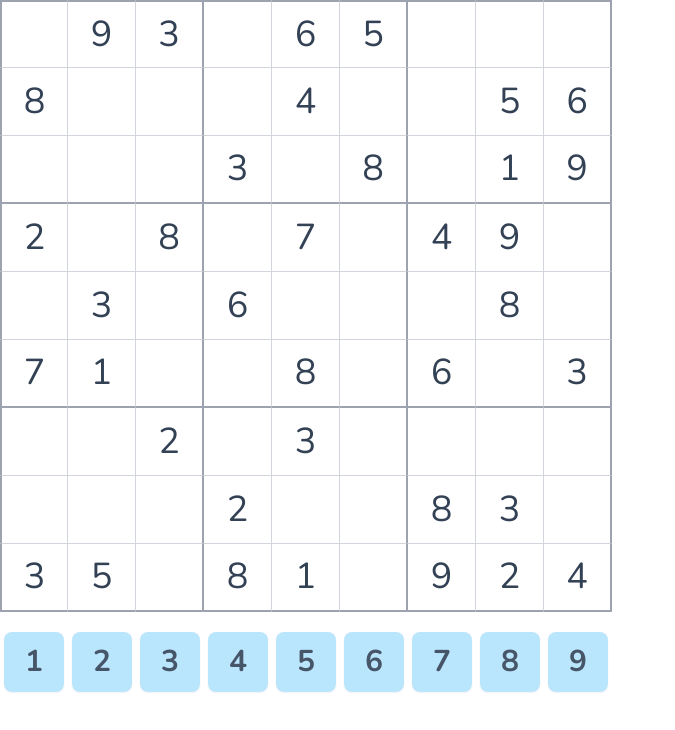
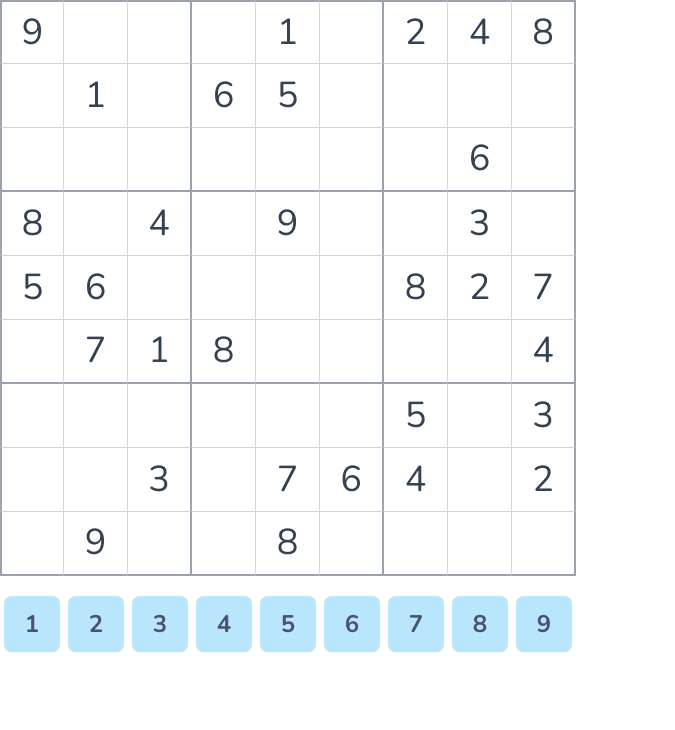
Before and after one commit to orogeny/sudoku, a React (Vite) app in the folder web-app/: page / in a window 1280 px wide. Shown: the top 730 px of the page, without its empty margins (0-675 px from the left). Built offline with nearby package versions, Linux system fonts and the light colour scheme.

Commit message:
refactor: update class names to center widgets on screen
Todo: this will need further working - min widthss are not being honoured

```diff
--- a/web-app/src/components/board.tsx
+++ b/web-app/src/components/board.tsx
@@ -24,12 +24,12 @@ function Board({
   const siblings = cellSiblings(selectedIndex);
 
   return (
-    <div className="board grid aspect-square grid-cols-9 grid-rows-9">
+    <div className="board grid aspect-square max-w-3xl grid-cols-9 grid-rows-9">
       {cells.map((content, i) => (
         <div
           onClick={() => handleClick(i)}
           key={i}
-          className={`flex flex-col items-center justify-center ${
+          className={`flex min-w-16 flex-col items-center justify-center ${
             selectedIndex === i
               ? "bg-yellow-200"
               : "digit" in content && content.digit === selectedDigit
--- a/web-app/src/components/digit_pad.tsx
+++ b/web-app/src/components/digit_pad.tsx
@@ -12,7 +12,7 @@ function DigitPad({ clickHandler }: { clickHandler?: (digit: Digit) => void }) {
       {DIGITS.map((d) => (
         <button
           key={d}
-          className="flex aspect-square flex-col items-center justify-center rounded-lg bg-sky-200 p-3 text-3xl font-bold text-slate-600 shadow-sm hover:bg-sky-300 hover:shadow-md active:bg-sky-400 active:opacity-100 active:shadow-none"
+          className="flex aspect-square min-w-14 flex-col items-center justify-center rounded-lg bg-sky-200 p-2.5 text-2xl font-bold text-slate-600 shadow-sm hover:bg-sky-300 hover:shadow-md active:bg-sky-400 active:opacity-100 active:shadow-none"
           onClick={() => handleClick(d)}
         >
           {d}
--- a/web-app/src/components/home.tsx
+++ b/web-app/src/components/home.tsx
@@ -2,8 +2,8 @@ import { Game } from "./game";
 
 function Home() {
   return (
-    <main className="flex grow flex-col items-center justify-center">
-      <Game level={"Medium"} />
+    <main className="flex grow flex-col">
+      <Game level={"Hard"} />
     </main>
   );
 }
```
